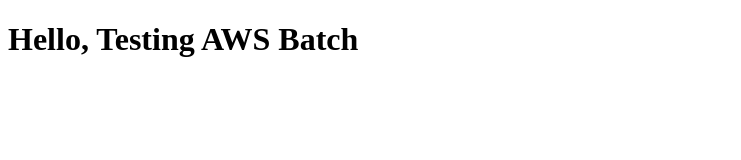
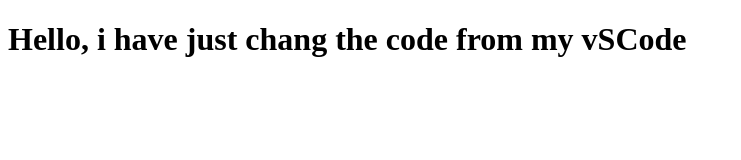
Before and after one commit to shyfurr/simple-web-app, a plain HTML site: page index.html in a window 1280 px wide. Shown: the whole page, without its empty margins (0-741 px from the left). Drawn offline with Linux system fonts and the light colour scheme.

Commit message:
changed the code

```diff
--- a/index.html
+++ b/index.html
@@ -6,6 +6,6 @@
     <title>Hello Web</title>
 </head>
 <body>
-    <h1>Hello, Testing AWS Batch</h1>
+    <h1>Hello, i have just chang the code from my vSCode</h1>
 </body>
 </html>
```
